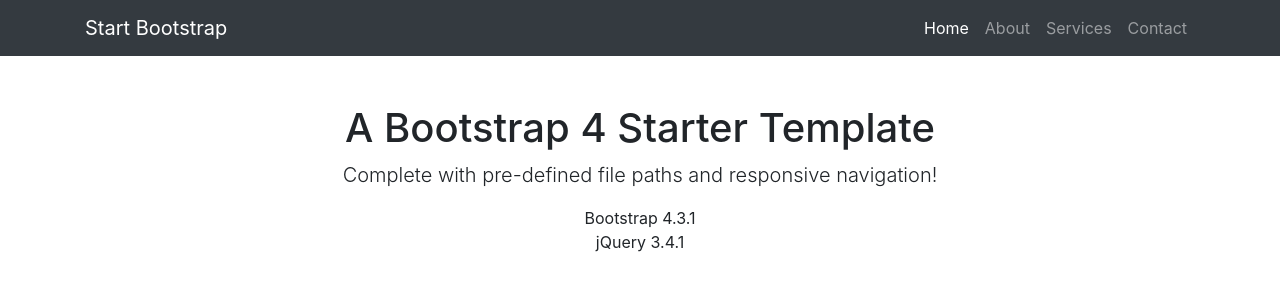
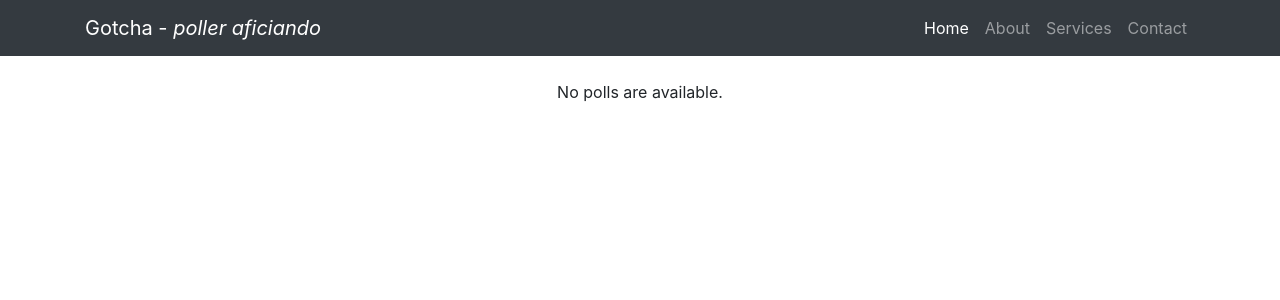
Before and after one commit to dichharai/django_bootstrap, a Django app: page / in a window 1280 px wide. Shown: the top 300 px of the page. Run offline with Django 3.2, Linux system fonts and the light colour scheme; data that the repository does not hold is empty; some libraries are stand-ins or nearby versions.

Commit message:
basic template formating

```diff
--- /dev/null
+++ b/polls/templates/polls/base.html
@@ -0,0 +1,65 @@
+{% load static %}
+<!DOCTYPE html>
+<html lang="en">
+
+<head>
+
+  <meta charset="utf-8">
+  <meta name="viewport" content="width=device-width, initial-scale=1, shrink-to-fit=no">
+  <meta name="description" content="">
+  <meta name="author" content="">
+
+  <title> Gotcha -  poller aficiando </title>
+
+  <!-- Bootstrap core CSS -->
+  <link href="{% static 'vendor/bootstrap/css/bootstrap.min.css' %}" rel="stylesheet">
+
+</head>
+
+<body>
+
+  <!-- Navigation -->
+  <nav class="navbar navbar-expand-lg navbar-dark bg-dark static-top">
+    <div class="container">
+      <a class="navbar-brand" href="#">Gotcha - <i>poller aficiando</i></a>
+      <button class="navbar-toggler" type="button" data-toggle="collapse" data-target="#navbarResponsive" aria-controls="navbarResponsive" aria-expanded="false" aria-label="Toggle navigation">
+        <span class="navbar-toggler-icon"></span>
+      </button>
+      <div class="collapse navbar-collapse" id="navbarResponsive">
+        <ul class="navbar-nav ml-auto">
+          <li class="nav-item active">
+            <a class="nav-link" href="#">Home
+              <span class="sr-only">(current)</span>
+            </a>
+          </li>
+          <li class="nav-item">
+            <a class="nav-link" href="#">About</a>
+          </li>
+          <li class="nav-item">
+            <a class="nav-link" href="#">Services</a>
+          </li>
+          <li class="nav-item">
+            <a class="nav-link" href="#">Contact</a>
+          </li>
+        </ul>
+      </div>
+    </div>
+  </nav>
+
+  <!-- Page Content -->
+  <div class="container">
+    <div class="row">
+      <div class="col-lg-12 text-center">
+        {% block content %}
+        {% endblock %}
+      </div>
+    </div>
+  </div>
+
+  <!-- Bootstrap core JavaScript -->
+  <script src="{% static 'vendor/jquery/jquery.slim.min.js' %}"></script>
+  <script src="{% static 'vendor/bootstrap/js/bootstrap.bundle.min.js' %}"></script>
+
+</body>
+
+</html>
--- a/polls/templates/polls/index.html
+++ b/polls/templates/polls/index.html
@@ -1,69 +1,12 @@
-{% load static %}
-<!DOCTYPE html>
-<html lang="en">
-
-<head>
-
-  <meta charset="utf-8">
-  <meta name="viewport" content="width=device-width, initial-scale=1, shrink-to-fit=no">
-  <meta name="description" content="">
-  <meta name="author" content="">
-
-  <title>Bare - Start Bootstrap Template</title>
-
-  <!-- Bootstrap core CSS -->
-  <link href="{% static 'vendor/bootstrap/css/bootstrap.min.css' %}" rel="stylesheet">
-
-</head>
-
-<body>
-
-  <!-- Navigation -->
-  <nav class="navbar navbar-expand-lg navbar-dark bg-dark static-top">
-    <div class="container">
-      <a class="navbar-brand" href="#">Start Bootstrap</a>
-      <button class="navbar-toggler" type="button" data-toggle="collapse" data-target="#navbarResponsive" aria-controls="navbarResponsive" aria-expanded="false" aria-label="Toggle navigation">
-        <span class="navbar-toggler-icon"></span>
-      </button>
-      <div class="collapse navbar-collapse" id="navbarResponsive">
-        <ul class="navbar-nav ml-auto">
-          <li class="nav-item active">
-            <a class="nav-link" href="#">Home
-              <span class="sr-only">(current)</span>
-            </a>
-          </li>
-          <li class="nav-item">
-            <a class="nav-link" href="#">About</a>
-          </li>
-          <li class="nav-item">
-            <a class="nav-link" href="#">Services</a>
-          </li>
-          <li class="nav-item">
-            <a class="nav-link" href="#">Contact</a>
-          </li>
-        </ul>
-      </div>
-    </div>
-  </nav>
-
-  <!-- Page Content -->
-  <div class="container">
-    <div class="row">
-      <div class="col-lg-12 text-center">
-        <h1 class="mt-5">A Bootstrap 4 Starter Template</h1>
-        <p class="lead">Complete with pre-defined file paths and responsive navigation!</p>
-        <ul class="list-unstyled">
-          <li>Bootstrap 4.3.1</li>
-          <li>jQuery 3.4.1</li>
-        </ul>
-      </div>
-    </div>
-  </div>
-
-  <!-- Bootstrap core JavaScript -->
-  <script src="{% static 'vendor/jquery/jquery.slim.min.js' %}"></script>
-  <script src="{% static 'vendor/bootstrap/js/bootstrap.bundle.min.js' %}"></script>
-
-</body>
-
-</html>
+{% extends 'polls/base.html' %}
+{% block content %}
+  {% if latest_question_list %}
+      <ul>
+      {% for question in latest_question_list %}
+         <li><a href="{% url 'polls:detail' question.id %}">{{ question.question_text }}</a></li>
+      {% endfor %}
+      </ul>
+  {% else %}
+      <p>No polls are available.</p>
+  {% endif %}
+{% endblock %}
```
